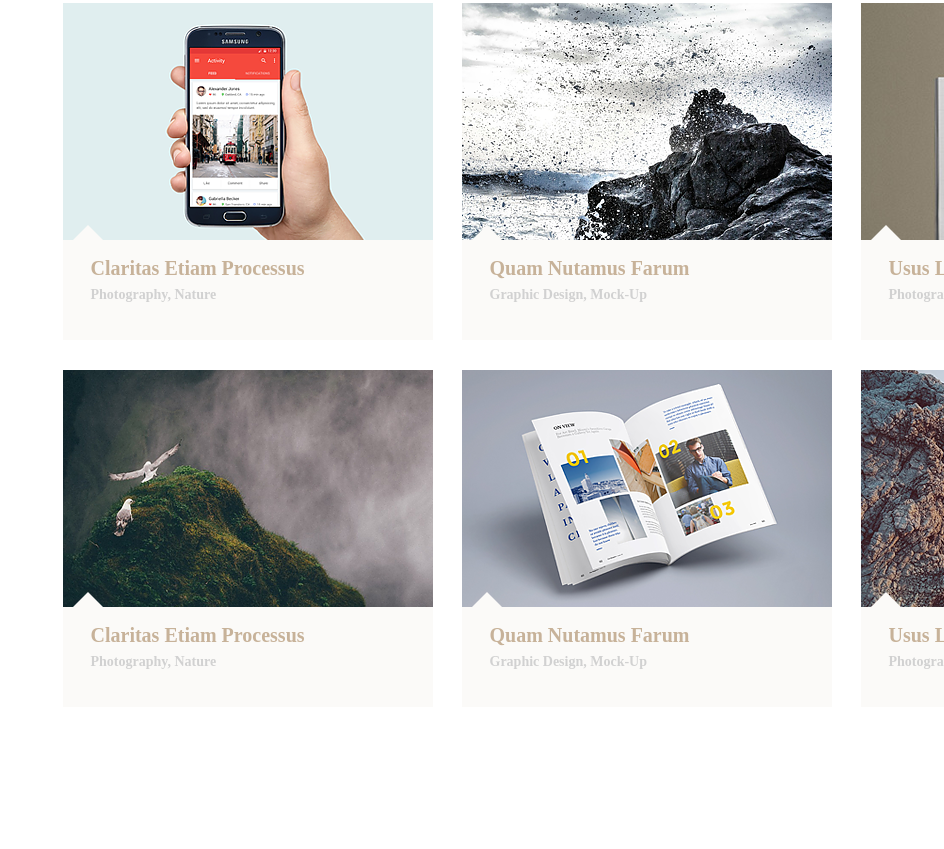
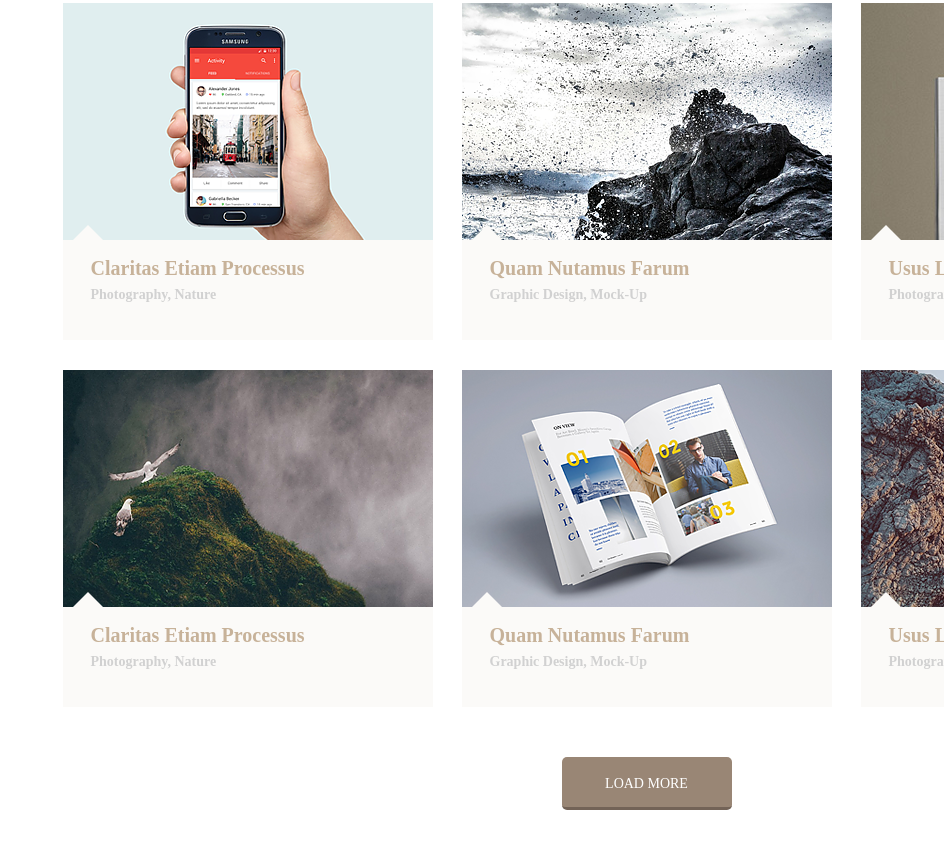
Before and after one commit to annaMilykh/2ndTask, a plain HTML site: page project 2/index.html in a window 1280 px wide. Shown: the part 2505-3354 px from the top of the page, without its empty margins (336-1280 px from the left). Drawn offline with Linux system fonts and the light colour scheme; a web font is replaced by a local one.

Commit message:
5 blocks for 2nd maket

```diff
--- a/project 2/css/style.css
+++ b/project 2/css/style.css
@@ -444,6 +444,7 @@ header:after {
     margin: 0;
 }
 
+
 .multipurpose-link {
     color: #fff;
     font-family: "Raleway-ExtraBold";
@@ -452,7 +453,6 @@ header:after {
     text-decoration: none;
     display: block;
     margin: 68px 374px;
-    50px 0px;
     float: right;
 }
 
@@ -656,3 +656,40 @@ header:after {
 .latest-projects-article:hover .article-preview_wrapper-title:before {
     border-bottom: 15px solid #362f2d;
 }
+
+.latest-projects-button {
+    color: #ffffff;
+    font-family: "Raleway-ExtraBold";
+    font-size: 14px;
+    font-weight: 400;
+    line-height: 23px;
+    text-align: center;
+    box-sizing: border-box;
+    border: none;
+    text-align: center;
+    text-transform: uppercase;
+    text-decoration: none;
+    -ms-word-break: break-all;
+    word-break: break-all;
+    display: block;
+    margin-left: auto;
+    margin-top: 15px;
+}
+
+.latest-projects-link {
+    width: 170px;
+    height: 50px;
+    color: #fff;
+    font-family: "Raleway-ExtraBold";
+    font-size: 16px;
+    font-weight: 400;
+    text-decoration: none;
+    display: block;
+    margin: 20px 374px;
+    float: right;
+    text-decoration: none;
+    background-color: #998675;
+    border-bottom: 3px solid #736357;
+    border-radius: 5px;
+
+}
--- a/project 2/index.html
+++ b/project 2/index.html
@@ -270,6 +270,10 @@
                         </svg></a>
                 </article>
 
+                <a href="#" class="latest-projects-link">
+                <span class="latest-projects-button">Load More</span>
+            </a>
+
             </div>
 
         </section>
```
